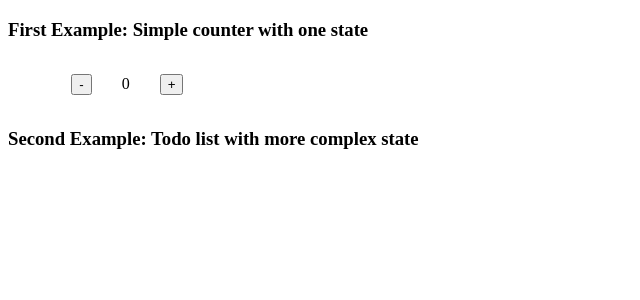
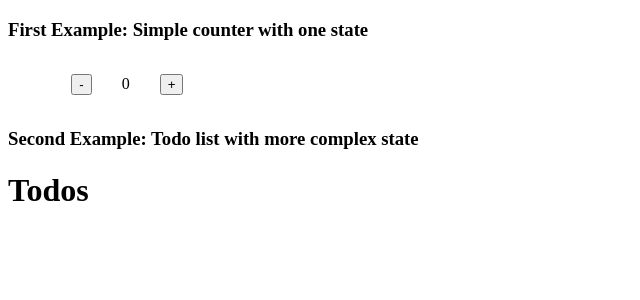
Before and after one commit to aaronkagan/usereducer-template-webdevsimplified, a React (Create React App) app: page / in a window 1280 px wide. Shown: the top 300 px of the page, without its empty margins (0-640 px from the left). Built offline with nearby package versions, Linux system fonts and the light colour scheme.

Commit message:
todos component skeleton

```diff
--- a/src/App.js
+++ b/src/App.js
@@ -1,11 +1,13 @@
 import styled from 'styled-components';
 import Counter from './Counter';
+import Todos from './Todos';
 const App = () => {
   return (
     <Wrapper>
       <h3>First Example: Simple counter with one state</h3>
       <Counter />
       <h3>Second Example: Todo list with more complex state</h3>
+      <Todos />
     </Wrapper>
   );
 };
--- /dev/null
+++ b/src/Todos.js
@@ -0,0 +1,8 @@
+import { useReducer } from 'react';
+import styled from 'styled-components';
+
+const Todos = () => {
+  return <h1>Todos</h1>;
+};
+
+export default Todos;
```
